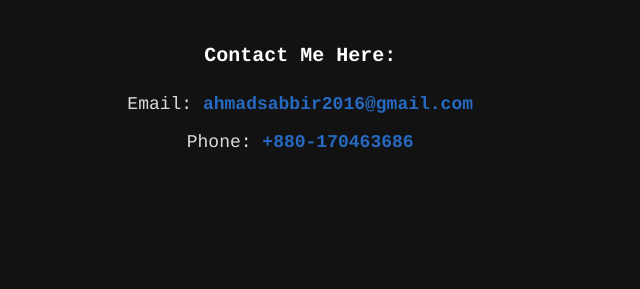
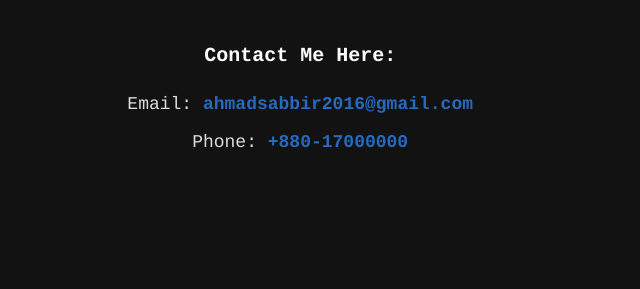
Before and after one commit to AhmadSabbirChowdhury/Portfolio-Website, a plain HTML site: page index.html in a window 1280 px wide. Shown: the part 1080-1369 px from the top of the page, 549-1189 px from the left. Drawn offline with Linux system fonts and the light colour scheme.

Commit message:
Update index.html

```diff
--- a/index.html
+++ b/index.html
@@ -84,7 +84,7 @@
                         <br><br>
 
                         <span style="color:#DCDCDC; font-size: 18px;">Phone:
-                            <span style="color:#266ac1; font-size: 18px;"><b>+880-170463686</b></span>
+                            <span style="color:#266ac1; font-size: 18px;"><b>+880-17000000</b></span>
                         </span>
                 </div>
             </article>
```
